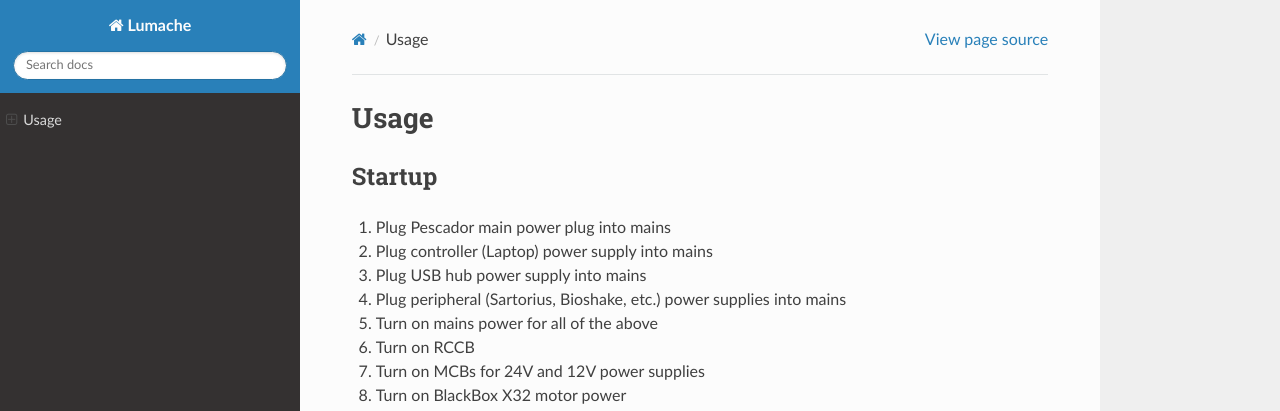
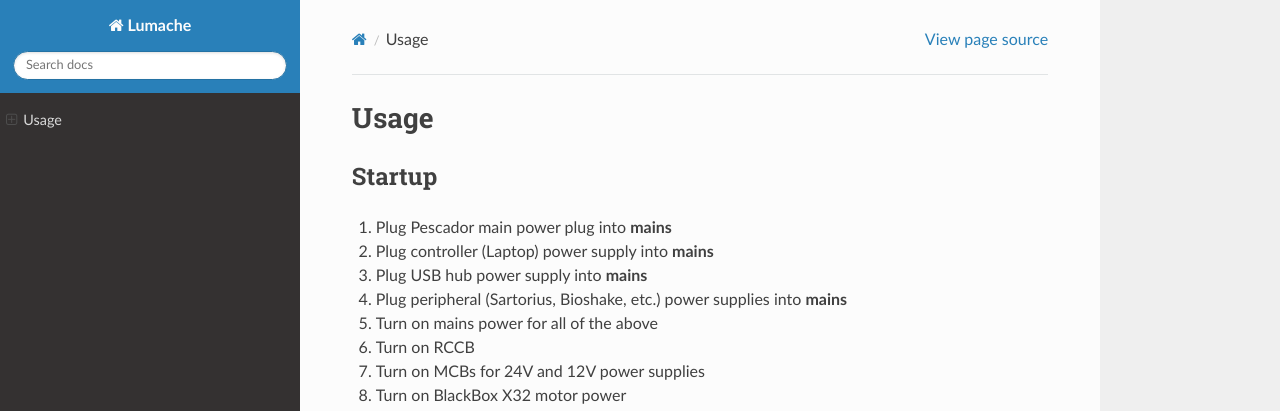
Before and after one commit to mat-fox/pescador, a Sphinx documentation site: the page built from docs/source/usage.rst, in a window 1280 px wide. Shown: the top 411 px of the page. Built offline with Sphinx 7.4.7 and the Read the Docs theme 3.1.0, drawn with Linux system fonts in a browser that asks for light colours; pages that are not in the unit, such as notebooks, are missing from menus.

```diff
--- a/docs/source/usage.rst
+++ b/docs/source/usage.rst
@@ -6,10 +6,10 @@ Usage
 Startup
 ------------
 
-1. Plug Pescador main power plug into mains
-2. Plug controller (Laptop) power supply into mains
-3. Plug USB hub power supply into mains
-4. Plug peripheral (Sartorius, Bioshake, etc.) power supplies into mains
+1. Plug Pescador main power plug into **mains**
+2. Plug controller (Laptop) power supply into **mains**
+3. Plug USB hub power supply into **mains**
+4. Plug peripheral (Sartorius, Bioshake, etc.) power supplies into **mains**
 5. Turn on mains power for all of the above
 6. Turn on RCCB
 7. Turn on MCBs for 24V and 12V power supplies
```
